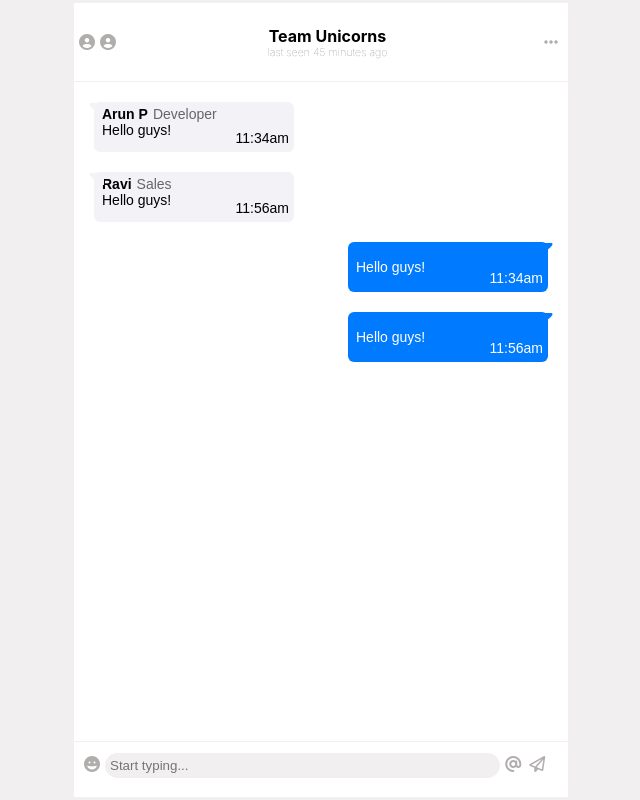
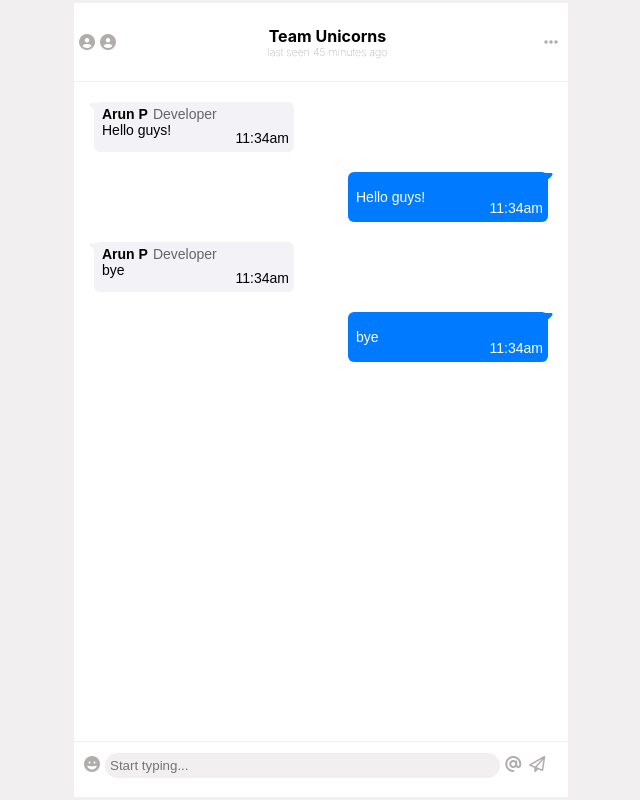
Before and after one commit to acs-web-tech/4ducate-react, a React (Create React App) app in the folder chat/: page / in a window 1280 px wide. Shown: the whole page, without its empty margins (319-959 px from the left). Built offline with nearby package versions, Linux system fonts and the light colour scheme.

Commit message:
message alignment fix
individual message rendering

```diff
--- a/chat/src/App.js
+++ b/chat/src/App.js
@@ -11,20 +11,21 @@ let sendarr = [
     time: "11:34am"
   },
   {
-    name: "Ravi",
-    des: "Sales",
-    message: "Hello guys!",
-    time: "11:56am"
+    name: "Arun P",
+    des: "Developer",
+    message: "bye",
+    time: "11:34am"
   }
+
 ]
 let resarr = [
   {
-    message: "Hello guys!",
+    message: "Hello ",
     time: "11:34am"
   },
   {
     message: "Hello guys!",
-    time: "11:56am"
+    time: "11:34am"
   }
 ]
 function App() {
@@ -85,7 +86,7 @@ function App() {
         </header>
         <div class='bdy'>
           {/* <div class='msg_tip' ></div> */}
-          <Message sender={sendr_msg} res={res_msg}></Message>
+          <Message sender={sendr_msg} res={res_msg} isSenderTurn={isSenderTurn}></Message>
         </div>
         <footer class='footer'>
           <i id='smil_emj' class="fa-solid fa-face-grin"></i>
@@ -106,8 +107,10 @@ function Message(props) {
 
 
       {props.sender.length > 0 ?
-        props.sender.map((value) => {
+        props.sender.map((value,index) => {
+
           return (
+           <>
            <div className='sender'>
               <div className='message mes-sender'>
                 <div className='use-case'>
@@ -129,13 +132,9 @@ function Message(props) {
               </div>
 
             </div>
-          )
-        })
-        : ""}
            <div className='res-cont'>
-        {props.res.length > 0 ?
-          props.res.map((value) => {
-            return (<div className='recive'>
+
+             <div className='recive'>
                <div className='message'>
                  {value.message}
                  <div className='tip'>
@@ -149,13 +148,21 @@ function Message(props) {
                  </div>
                </div>
 
-            </div>)
+             </div>
+       </div>
+        </>
+          )
+
+
+
 
         })
         : ""}
-      </div>
+
     </div >
+
   )
+
 }
 
 
```
Lines whose indentation alone changed are shown as unchanged.
